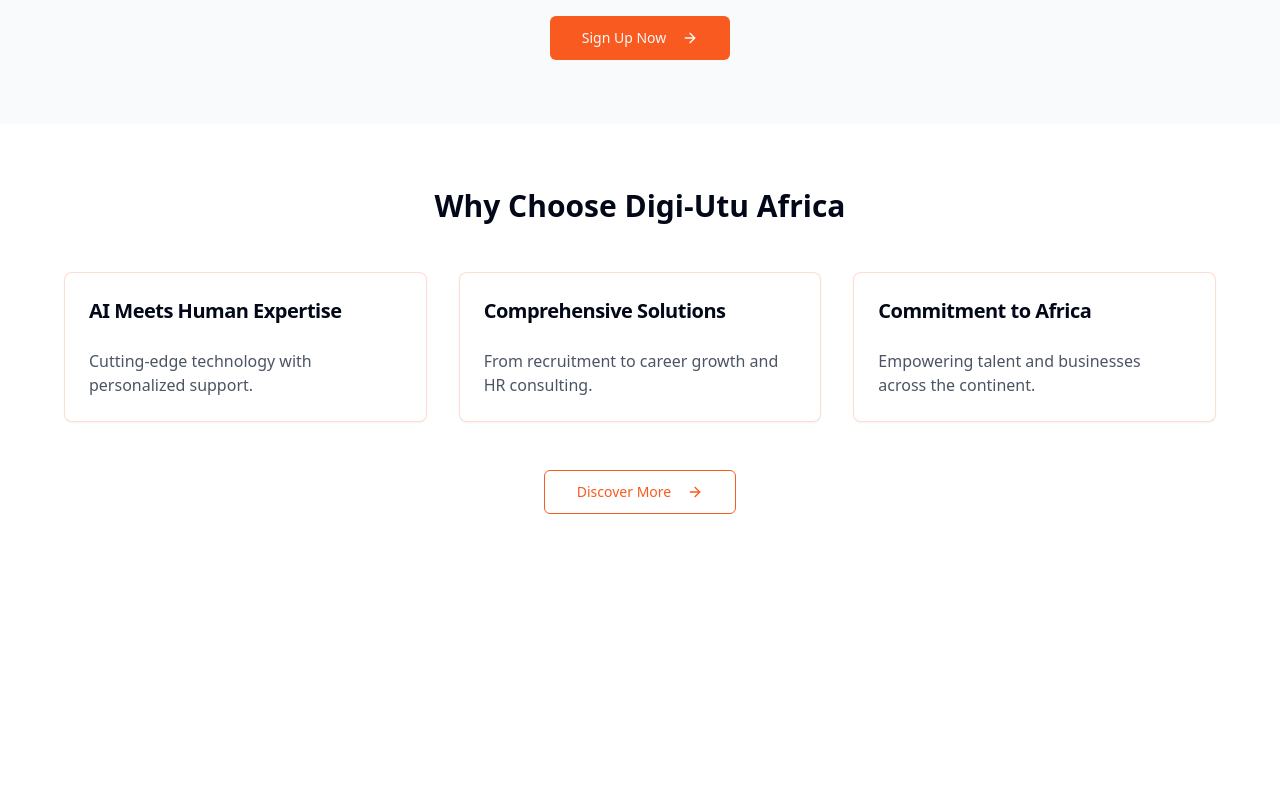
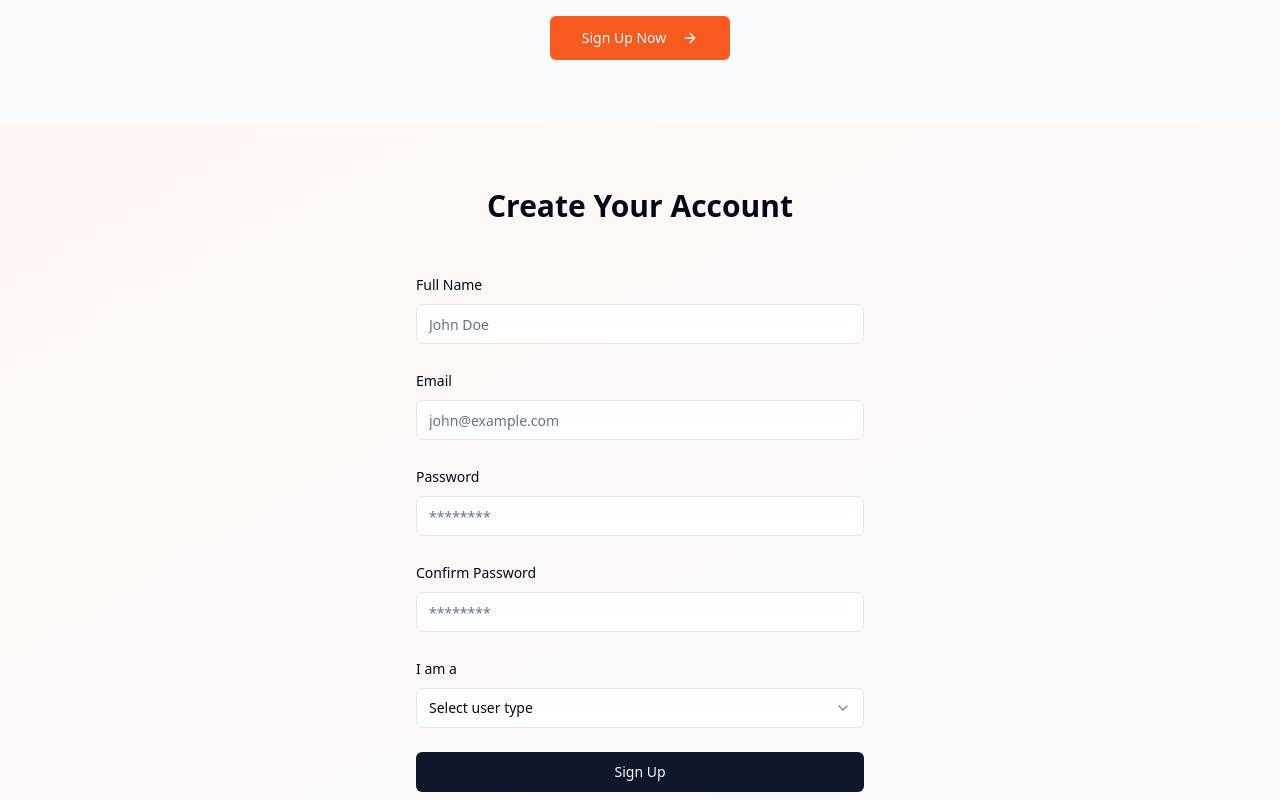
Before and after one commit to johnmoturi/Digi-Utu, a React (Vite) app: page / in a window 1280 px wide. Shown: the part 1480-2280 px from the top of the page. Before the commit the page ends 2058 px from the top, so only its background shows below. Built offline with nearby package versions, Linux system fonts and the light colour scheme.

Commit message:
Proceed with code changes
Implemented the requested code changes as per the provided structure and specifications.
[skip gpt_engineer]

```diff
--- /dev/null
+++ b/src/components/SignUpForm.tsx
@@ -0,0 +1,159 @@
+import * as z from "zod"
+import { useForm } from "react-hook-form"
+import { zodResolver } from "@hookform/resolvers/zod"
+import { Button } from "@/components/ui/button"
+import {
+  Form,
+  FormControl,
+  FormField,
+  FormItem,
+  FormLabel,
+  FormMessage,
+} from "@/components/ui/form"
+import { Input } from "@/components/ui/input"
+import {
+  Select,
+  SelectContent,
+  SelectItem,
+  SelectTrigger,
+  SelectValue,
+} from "@/components/ui/select"
+import { useState } from "react"
+import { toast } from "sonner"
+
+const formSchema = z.object({
+  fullName: z.string().min(2, "Name must be at least 2 characters"),
+  email: z.string().email("Invalid email address"),
+  password: z
+    .string()
+    .min(8, "Password must be at least 8 characters")
+    .regex(/[A-Z]/, "Password must contain at least one uppercase letter")
+    .regex(/[a-z]/, "Password must contain at least one lowercase letter")
+    .regex(/[0-9]/, "Password must contain at least one number"),
+  confirmPassword: z.string(),
+  userType: z.enum(["employer", "jobSeeker"], {
+    required_error: "Please select a user type",
+  }),
+}).refine((data) => data.password === data.confirmPassword, {
+  message: "Passwords don't match",
+  path: ["confirmPassword"],
+})
+
+export function SignUpForm() {
+  const [isLoading, setIsLoading] = useState(false)
+
+  const form = useForm<z.infer<typeof formSchema>>({
+    resolver: zodResolver(formSchema),
+    defaultValues: {
+      fullName: "",
+      email: "",
+      password: "",
+      confirmPassword: "",
+      userType: undefined,
+    },
+  })
+
+  async function onSubmit(values: z.infer<typeof formSchema>) {
+    try {
+      setIsLoading(true)
+      console.log("Form submitted:", values)
+      // Here you would typically make an API call to register the user
+      await new Promise((resolve) => setTimeout(resolve, 1000)) // Simulated API call
+      toast.success("Account created successfully!")
+      form.reset()
+    } catch (error) {
+      toast.error("Something went wrong. Please try again.")
+      console.error("Signup error:", error)
+    } finally {
+      setIsLoading(false)
+    }
+  }
+
+  return (
+    <Form {...form}>
+      <form onSubmit={form.handleSubmit(onSubmit)} className="space-y-6 w-full max-w-md mx-auto">
+        <FormField
+          control={form.control}
+          name="fullName"
+          render={({ field }) => (
+            <FormItem>
+              <FormLabel>Full Name</FormLabel>
+              <FormControl>
+                <Input placeholder="John Doe" {...field} />
+              </FormControl>
+              <FormMessage />
+            </FormItem>
+          )}
+        />
+
+        <FormField
+          control={form.control}
+          name="email"
+          render={({ field }) => (
+            <FormItem>
+              <FormLabel>Email</FormLabel>
+              <FormControl>
+                <Input placeholder="john@example.com" type="email" {...field} />
+              </FormControl>
+              <FormMessage />
+            </FormItem>
+          )}
+        />
+
+        <FormField
+          control={form.control}
+          name="password"
+          render={({ field }) => (
+            <FormItem>
+              <FormLabel>Password</FormLabel>
+              <FormControl>
+                <Input placeholder="********" type="password" {...field} />
+              </FormControl>
+              <FormMessage />
+            </FormItem>
+          )}
+        />
+
+        <FormField
+          control={form.control}
+          name="confirmPassword"
+          render={({ field }) => (
+            <FormItem>
+              <FormLabel>Confirm Password</FormLabel>
+              <FormControl>
+                <Input placeholder="********" type="password" {...field} />
+              </FormControl>
+              <FormMessage />
+            </FormItem>
+          )}
+        />
+
+        <FormField
+          control={form.control}
+          name="userType"
+          render={({ field }) => (
+            <FormItem>
+              <FormLabel>I am a</FormLabel>
+              <Select onValueChange={field.onChange} defaultValue={field.value}>
+                <FormControl>
+                  <SelectTrigger>
+                    <SelectValue placeholder="Select user type" />
+                  </SelectTrigger>
+                </FormControl>
+                <SelectContent>
+                  <SelectItem value="employer">Employer</SelectItem>
+                  <SelectItem value="jobSeeker">Job Seeker</SelectItem>
+                </SelectContent>
+              </Select>
+              <FormMessage />
+            </FormItem>
+          )}
+        />
+
+        <Button type="submit" className="w-full" disabled={isLoading}>
+          {isLoading ? "Creating account..." : "Sign Up"}
+        </Button>
+      </form>
+    </Form>
+  )
+}
--- a/src/pages/Index.tsx
+++ b/src/pages/Index.tsx
@@ -2,6 +2,7 @@ import { Button } from "@/components/ui/button";
 import { Card, CardContent, CardHeader, CardTitle } from "@/components/ui/card";
 import { ArrowRight, Users, BookOpen, Building2, CheckCircle } from "lucide-react";
 import { lazy, Suspense } from 'react';
+import { SignUpForm } from "@/components/SignUpForm";
 
 const Index = () => {
   return (
@@ -128,6 +129,14 @@ const Index = () => {
         </section>
       </Suspense>
 
+      {/* Sign Up Section */}
+      <section className="py-16 px-4 md:px-6 lg:px-8 bg-gradient-to-br from-[#F85A20]/5 to-gray-50">
+        <div className="max-w-6xl mx-auto">
+          <h2 className="text-3xl font-bold text-center mb-12">Create Your Account</h2>
+          <SignUpForm />
+        </div>
+      </section>
+
       {/* Why Choose Us Section */}
       <Suspense fallback={<div className="p-4 text-center">Loading benefits...</div>}>
         <section className="py-16 px-4 md:px-6 lg:px-8">
```
